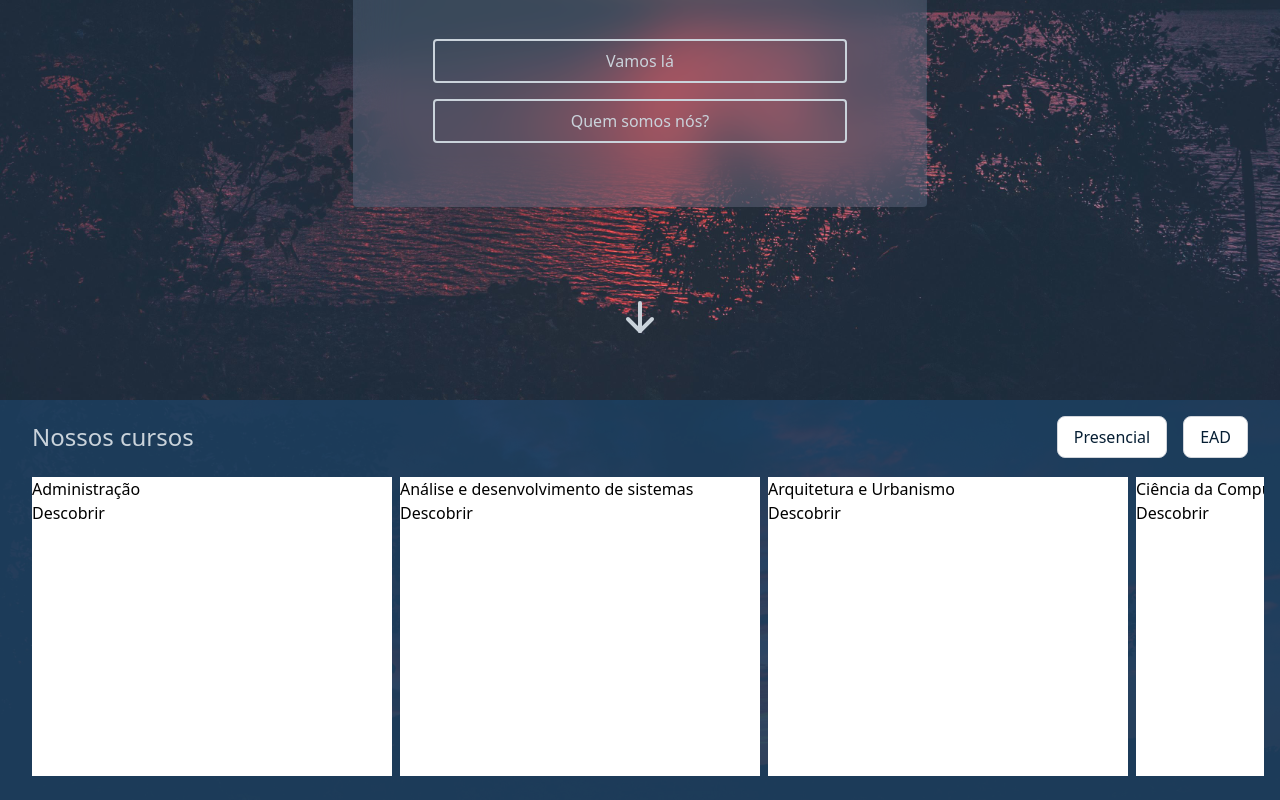
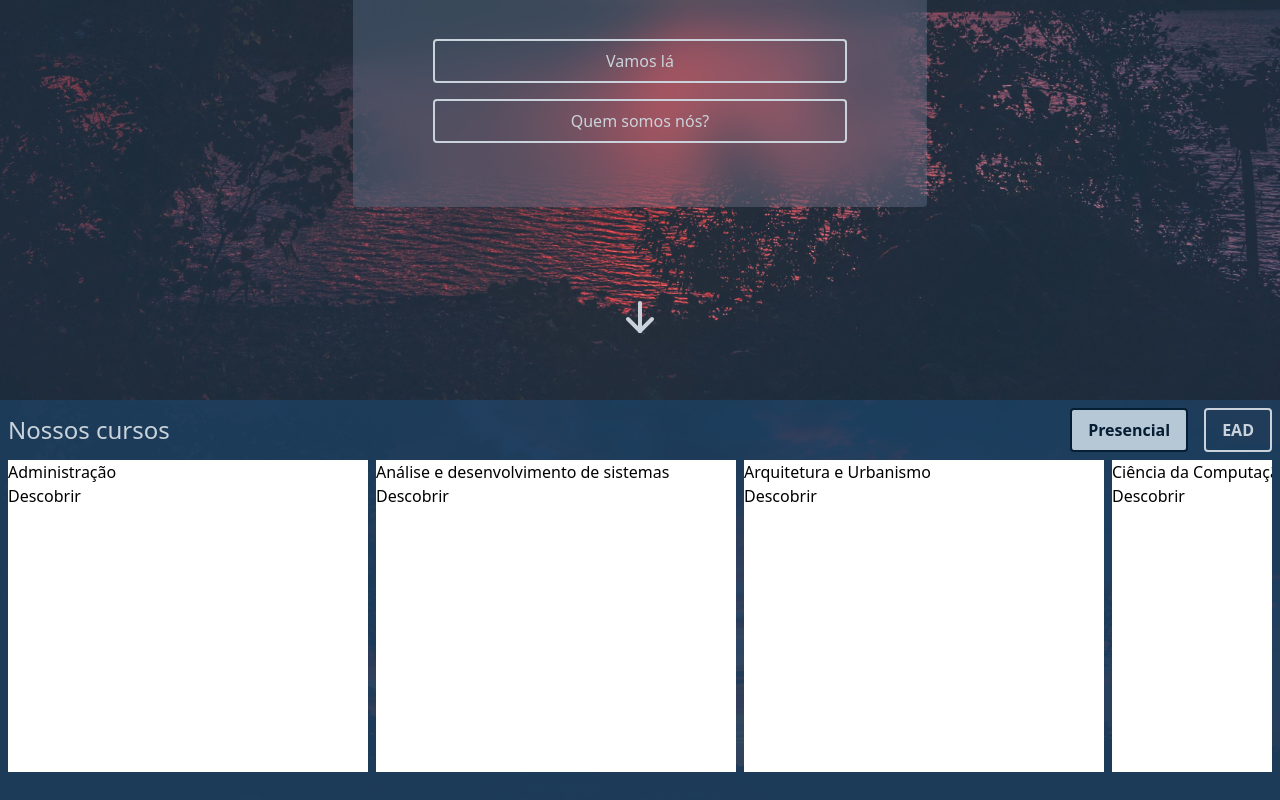
Before and after one commit to stevalves/UnimarProject, a React (Vite) app: page / in a window 1280 px wide. Shown: the part 400-1200 px from the top of the page. Built offline with nearby package versions, Linux system fonts and the light colour scheme.

Commit message:
feat/courses list done

```diff
--- a/src/components/CoursesList.tsx
+++ b/src/components/CoursesList.tsx
@@ -1,4 +1,4 @@
-const courses: iCourse[] = [
+const coursesIn: iCourse[] = [
   {
     id: 1,
     name: "Administração",
@@ -75,49 +75,49 @@ const courses: iCourse[] = [
     id: 13,
     name: "Engenharia Elétrica",
     photo: "",
-    url: "https://oficial.unimar.br/cursos/engenharia-eletrica/"
+    url: "https://oficial.unimar.br/cursos/engenharia-eletrica/",
   },
   {
     id: 14,
     name: "Farmácia",
     photo: "",
-    url: "https://oficial.unimar.br/cursos/farmacia/"
+    url: "https://oficial.unimar.br/cursos/farmacia/",
   },
   {
     id: 15,
     name: "Fisioterapia",
     photo: "",
-    url: "https://oficial.unimar.br/cursos/fisioterapia/"
+    url: "https://oficial.unimar.br/cursos/fisioterapia/",
   },
   {
     id: 16,
     name: "Medicina",
     photo: "",
-    url: "https://oficial.unimar.br/cursos/medicina/"
+    url: "https://oficial.unimar.br/cursos/medicina/",
   },
   {
     id: 17,
     name: "Medicina Veterinária",
     photo: "",
-    url: "https://oficial.unimar.br/cursos/medicina-veterinaria/"
+    url: "https://oficial.unimar.br/cursos/medicina-veterinaria/",
   },
   {
     id: 18,
     name: "Nutrição",
     photo: "",
-    url: "https://oficial.unimar.br/cursos/nutricao/"
+    url: "https://oficial.unimar.br/cursos/nutricao/",
   },
   {
     id: 19,
     name: "Odontologia",
     photo: "",
-    url: "https://oficial.unimar.br/cursos/odontologia/"
+    url: "https://oficial.unimar.br/cursos/odontologia/",
   },
   {
     id: 20,
     name: "Psicologia",
     photo: "",
-    url: "https://oficial.unimar.br/cursos/psicologia/"
+    url: "https://oficial.unimar.br/cursos/psicologia/",
   },
   {
     id: 21,
@@ -125,55 +125,75 @@ const courses: iCourse[] = [
     photo: "",
     url: "https://oficial.unimar.br/cursos/publicidade-e-propaganda/",
   },
-]
+];
 
 type iCourse = {
-  id: number
-  name: string
-  photo: string
-  url: string
-  desc?: string
-}
+  id: number;
+  name: string;
+  photo: string;
+  url: string;
+  desc?: string;
+};
 
 const CourseCard = ({ course }: { course: iCourse }) => {
-
-  const { name, url } = course
+  const { name, url } = course;
 
   return (
-    <div className="w-[360px] min-w-[360px] h-full bg-white">
+    <div className="min-w-[240px] w-[240px] md:w-[360px] md:min-w-[360px] h-full bg-white">
       <h4>{name}</h4>
       <a href={url}>Descobrir</a>
     </div>
-  )
-}
+  );
+};
 
 const CoursesList = () => {
   return (
-    <section className="h-[400px] bg-forest-600/90 p-4 flex flex-col justify-between">
-      <div className="container pb-2 px-4 mx-auto text-forest-50 flex justify-between items-center">
+    <section className="h-[400px] bg-forest-600/90 p-2 flex flex-col justify-between">
+      <div className="h-full container mx-auto">
+        <div className="pb-2 text-forest-50 flex justify-between items-center">
           <h3 className="text-2xl">Nossos cursos</h3>
           <ul className="flex text-forest-800 gap-4">
             <li className="relative">
-            <input className="sr-only peer" type="radio" value="presencial" name="courseType" id="presencial" />
-            <label className="flex px-4 py-2 bg-white border border-gray-300 rounded-lg cursor-pointer focus:outline-none hover:bg-gray-50 peer-checked:ring-green-500 peer-checked:ring-2 peer-checked:border-transparent" htmlFor="presencial">Presencial</label>
+              <input
+                className="sr-only peer"
+                type="radio"
+                value="presencial"
+                name="courseType"
+                id="presencial"
+                defaultChecked
+              />
+              <label
+                className="flex px-4 py-2 bg-transparent text-forest-50 font-semibold border-2 border-forest-50 rounded cursor-pointer focus:outline-none hover:bg-forest-100/20 transition-colors duration-300 peer-checked:border-forest-800 peer-checked:bg-forest-100 peer-checked:text-forest-800"
+                htmlFor="presencial"
+              >
+                Presencial
+              </label>
             </li>
             <li className="relative">
-            <input className="sr-only peer" type="radio" value="ead" name="courseType" id="ead" />
-            <label className="flex px-4 py-2 bg-white border border-gray-300 rounded-lg cursor-pointer focus:outline-none hover:bg-gray-50 peer-checked:ring-red-500 peer-checked:ring-2 peer-checked:border-transparent" htmlFor="ead">EAD</label>
+              <input
+                className="sr-only peer"
+                type="radio"
+                value="ead"
+                name="courseType"
+                id="ead"
+              />
+              <label
+                className="flex px-4 py-2 bg-transparent text-forest-50 font-semibold border-2 border-forest-50 rounded cursor-pointer focus:outline-none hover:bg-forest-100/20 transition-colors duration-300 peer-checked:border-forest-800 peer-checked:bg-forest-100 peer-checked:text-forest-800"
+                htmlFor="ead"
+              >
+                EAD
+              </label>
             </li>
           </ul>
         </div>
-      <ul className="container pb-2 px-4 h-5/6 mx-auto flex gap-2 items-end overflow-x-auto">
-        {courses.map(course => <CourseCard course={course} key={course.id} />)}
-        <div className="w-[360px] min-w-[360px] h-full bg-white"></div>
-        <div className="w-[360px] min-w-[360px] h-full bg-white"></div>
-        <div className="w-[360px] min-w-[360px] h-full bg-white"></div>
-        <div className="w-[360px] min-w-[360px] h-full bg-white"></div>
-        <div className="w-[360px] min-w-[360px] h-full bg-white"></div>
-        <div className="w-[360px] min-w-[360px] h-full bg-white"></div>
+        <ul className="pb-2 h-5/6 flex gap-2 items-end overflow-x-auto">
+          {coursesIn.map((course) => (
+            <CourseCard course={course} key={course.id} />
+          ))}
         </ul>
+      </div>
     </section>
-  )
-}
+  );
+};
 
-export default CoursesList
+export default CoursesList;
--- a/src/components/Header/Header.tsx
+++ b/src/components/Header/Header.tsx
@@ -42,7 +42,7 @@ const Header = () => {
       <div className="container mx-auto flex w-full items-center justify-between p-2">
         <Link to="/">
           <h1 className="text-[1.5rem] tracking-wide md:text-[2rem] text-forest-100">
-            <img src="https://oficial.unimar.br/wp-content/themes/universo-unimar/images/logo.svg" alt="Unimar Logo" className="w-5/6"/>
+            <img src="https://oficial.unimar.br/wp-content/themes/universo-unimar/images/logo.svg" alt="Unimar Logo" className="w-3/6 md:w-5/6"/>
           </h1>
         </Link>
         <NavBar />
--- a/src/pages/Homepage.tsx
+++ b/src/pages/Homepage.tsx
@@ -1,9 +1,7 @@
 import { TbArrowDown } from "react-icons/tb"
 import CoursesList from "../components/CoursesList"
 
-interface iHomepage { }
-
-const Homepage = ({ }: iHomepage) => {
+const Homepage = () => {
   return (
     <>
       <section className="h-screen w-full flex items-center justify-center">
```
Also changed, not shown: 1 other file (tests, documents, lock files or other folders). Lines whose indentation alone changed are shown as unchanged.
